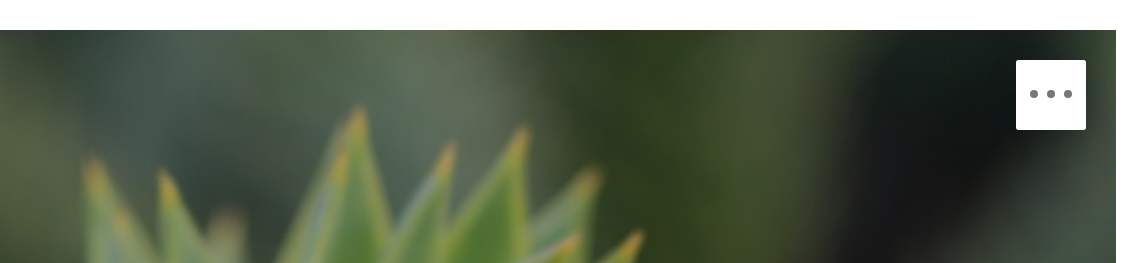
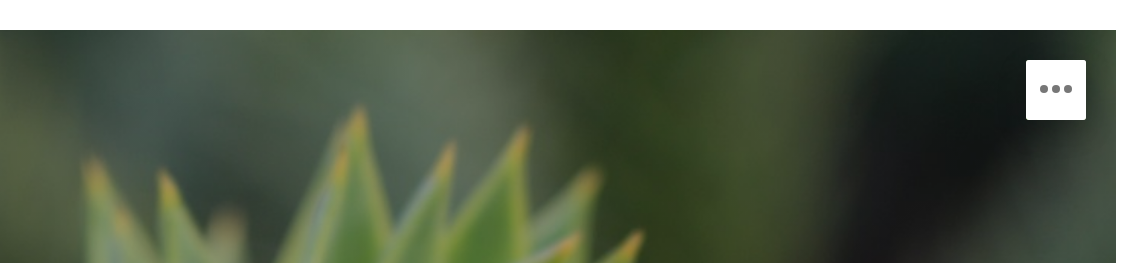
Before and after one commit to SheW0lf/cactus_mania, a plain HTML site: page index.html in a window 1280 px wide. Shown: the top 263 px of the page, 134-1280 px from the left. Drawn offline with Linux system fonts and the light colour scheme; a web font is replaced by a local one.

Commit message:
resized nav button

```diff
--- a/sass/layout/_nav.scss
+++ b/sass/layout/_nav.scss
@@ -6,8 +6,8 @@
 
     &__button{
         background-color: $color-white;
-        height: 7rem;
-        width: 7rem;
+        height: 6rem;
+        width: 6rem;
         border-radius: .3rem;
         position: fixed;
         top: 6rem;
@@ -20,7 +20,7 @@
 
     &__icon{
         position: relaitve;
-        margin-top: 3rem;
+        margin-top: 2.5rem;
 
         &,
         &::before,
@@ -51,8 +51,8 @@
 
     &__close{
         position: absolute;
-        top: 1.4rem;
-        left: 2.2rem;
+        top: 1rem;
+        left: 1.8rem;
         opacity: 0;
         transition: all .3s;
     }
@@ -70,8 +70,8 @@
     }
 
     &__background{
-        height: 7rem;
-        width: 7rem;
+        height: 6rem;
+        width: 6rem;
         border-radius: .3rem;
         position: fixed;
         top: 6rem;
```
Also changed, not shown: css/main.css, 1 other file.
